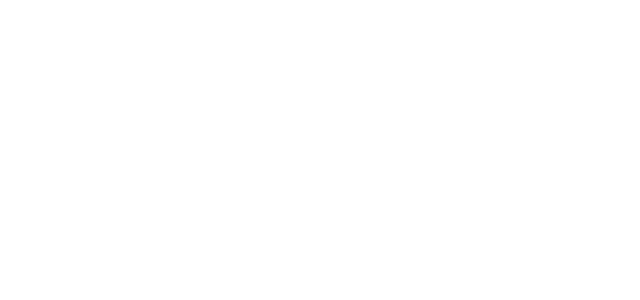
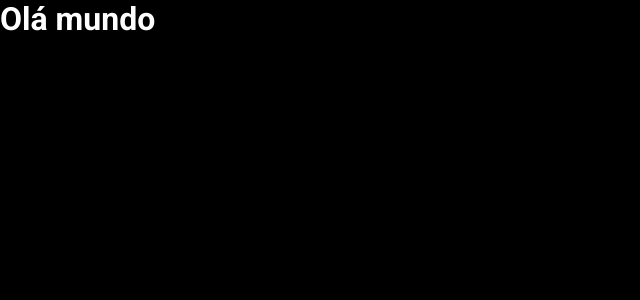
Before and after one commit to MateusCristofori/Spring_React, a React (Vite) app in the folder frontend/: page / in a window 1280 px wide. Shown: the top 300 px of the page, without its empty margins (0-640 px from the left). Built offline with nearby package versions, Linux system fonts and the light colour scheme.

Commit message:
Project clean[]

```diff
--- a/frontend/src/App.css
+++ /dev/null
@@ -1,41 +0,0 @@
-#root {
-  max-width: 1280px;
-  margin: 0 auto;
-  padding: 2rem;
-  text-align: center;
-}
-
-.logo {
-  height: 6em;
-  padding: 1.5em;
-  will-change: filter;
-}
-.logo:hover {
-  filter: drop-shadow(0 0 2em #646cffaa);
-}
-.logo.react:hover {
-  filter: drop-shadow(0 0 2em #61dafbaa);
-}
-
-@keyframes logo-spin {
-  from {
-    transform: rotate(0deg);
-  }
-  to {
-    transform: rotate(360deg);
-  }
-}
-
-@media (prefers-reduced-motion: no-preference) {
-  a:nth-of-type(2) .logo {
-    animation: logo-spin infinite 20s linear;
-  }
-}
-
-.card {
-  padding: 2em;
-}
-
-.read-the-docs {
-  color: #888;
-}
--- a/frontend/src/App.tsx
+++ b/frontend/src/App.tsx
@@ -1,10 +1,5 @@
-import { useState } from 'react'
-import './App.css'
-
 function App() {
-  const [count, setCount] = useState(0)
-
-  return <div className="App"></div>
+  return <h1>Olá mundo</h1>
 }
 
 export default App
--- a/frontend/src/index.css
+++ b/frontend/src/index.css
@@ -1,70 +1,21 @@
-:root {
-  font-family: Inter, Avenir, Helvetica, Arial, sans-serif;
-  font-size: 16px;
-  line-height: 24px;
-  font-weight: 400;
+@import url('https://fonts.googleapis.com/css2?family=Roboto:wght@300;400;700&display=swap');
 
-  color-scheme: light dark;
-  color: rgba(255, 255, 255, 0.87);
-  background-color: #242424;
-
-  font-synthesis: none;
-  text-rendering: optimizeLegibility;
-  -webkit-font-smoothing: antialiased;
-  -moz-osx-font-smoothing: grayscale;
-  -webkit-text-size-adjust: 100%;
+* {
+  font-family: 'Roboto', sans-serif;
+  box-sizing: border-box;
+  margin: 0;
+  padding: 0;
 }
 
-a {
-  font-weight: 500;
-  color: #646cff;
-  text-decoration: inherit;
-}
-a:hover {
-  color: #535bf2;
+body,
+html {
+  background-color: #000;
+  color: #fff;
 }
 
-body {
-  margin: 0;
-  display: flex;
-  place-items: center;
-  min-width: 320px;
-  min-height: 100vh;
+a,
+a:hover,
+a:visited {
+  color: unset;
+  text-decoration: none;
 }
-
-h1 {
-  font-size: 3.2em;
-  line-height: 1.1;
-}
-
-button {
-  border-radius: 8px;
-  border: 1px solid transparent;
-  padding: 0.6em 1.2em;
-  font-size: 1em;
-  font-weight: 500;
-  font-family: inherit;
-  background-color: #1a1a1a;
-  cursor: pointer;
-  transition: border-color 0.25s;
-}
-button:hover {
-  border-color: #646cff;
-}
-button:focus,
-button:focus-visible {
-  outline: 4px auto -webkit-focus-ring-color;
-}
-
-@media (prefers-color-scheme: light) {
-  :root {
-    color: #213547;
-    background-color: #ffffff;
-  }
-  a:hover {
-    color: #747bff;
-  }
-  button {
-    background-color: #f9f9f9;
-  }
-}
```
